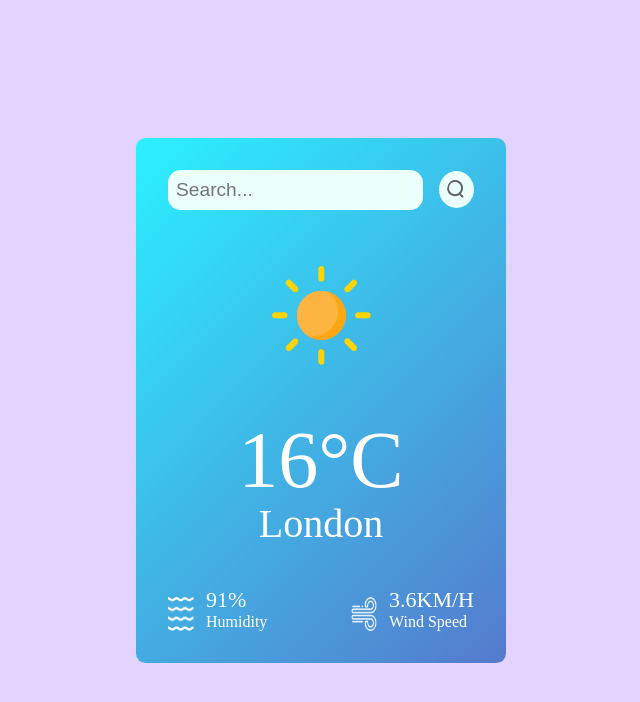
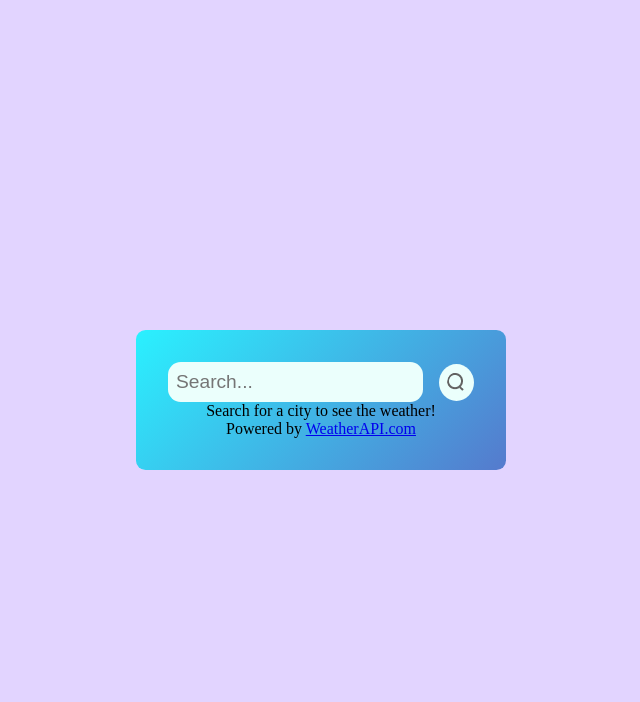
Before and after one commit to raymondk-7/weather-app, a React (Vite) app: page / in a window 1280 px wide. Shown: the top 702 px of the page, without its empty margins (319-959 px from the left). Built offline with nearby package versions, Linux system fonts and the light colour scheme.

Commit message:
API added
WeatherAPI integrated into app

```diff
--- a/src/components/Weather.jsx
+++ b/src/components/Weather.jsx
@@ -1,4 +1,4 @@
-import React from 'react'
+import React, { useState } from 'react'
 import './Weather.css'
 import search_icon from '../assets/search.png'
 import clear_icon from '../assets/clear.png'
@@ -10,34 +10,81 @@ import wind_icon from '../assets/wind.png'
 import humidity_icon from '../assets/humidity.png'
 
 const Weather = () => {
+
+
+  const [city, setCity] = useState('');
+  const [weatherData, setWeatherData] = useState(null);
+
+
+  const search = async ()=> {
+
+    if (!city.trim()) return; // prevents call if search bar is empty
+
+    try {
+      const url = `https://api.weatherapi.com/v1/current.json?key=${import.meta.env.VITE_APP_ID}&q=${city}`;
+      const response = await fetch(url);
+
+      if (!response.ok) {
+        throw new Error('City not found.');
+      }
+
+      const data = await response.json();
+      setWeatherData(data); // Store the data in state
+      console.log(data);
+
+    } catch (error) {
+      console.error("Error fetching weather data:", error);
+      alert(error.message);
+    }
+  }
+
+
+
   return (
     <div className='weather'>
         <div className='search-bar'>
-            <input type='text' placeholder='Search...'/>
-            <img src={search_icon} alt='' />
+            <input
+              type='text'
+              placeholder='Search...'
+              value={city}
+              onChange={(e) => setCity(e.target.value)}
+              onKeyDown={(e) => e.key === 'Enter' && search()} // search on Enter key
+            />
+            <img src={search_icon} alt='search' onClick={search} style={{ cursor: 'pointer' }} />
         </div>
 
-        <img src={clear_icon} alt='' className='weather-icon'/>
-        <p className='temperature'>16°C</p>
-        <p className='location'>London</p>
+        {weatherData ? (
+        <>
+          <img src={weatherData.current.condition.icon} alt='weather condition' className='weather-icon'/>
+          <p className='temperature'>{Math.floor(weatherData.current.temp_c)}°C</p>
+          <p className='location'>{weatherData.location.name}</p>
+
           <div className='weather-data'>
             <div className="col">
               <img src={humidity_icon} alt="" />
               <div>
-              <p>91%</p>
+                <p>{weatherData.current.humidity}%</p>
                 <span>Humidity</span>
               </div>
             </div>
             <div className="col">
               <img src={wind_icon} alt="" />
               <div>
-              <p>3.6KM/H</p>
+                <p>{weatherData.current.wind_kph} KM/H</p>
                 <span>Wind Speed</span>
               </div>
             </div>
           </div>
+        </>
+      ) : (
+        /* This renders safely on initial load while weatherData is still null */
+        <p className="search-prompt">Search for a city to see the weather!</p>
+      )}
+
+            {/* link-back has no css selector */}
+            <p className='link-back'>Powered by <a href="https://www.weatherapi.com/" title="Free Weather API">WeatherAPI.com</a></p>
         </div>
-  )
-}
+  ) // end of returned api data
+} // end of const Weather
 
-export default Weather
+export default Weather;
```
Lines whose indentation alone changed are shown as unchanged.
